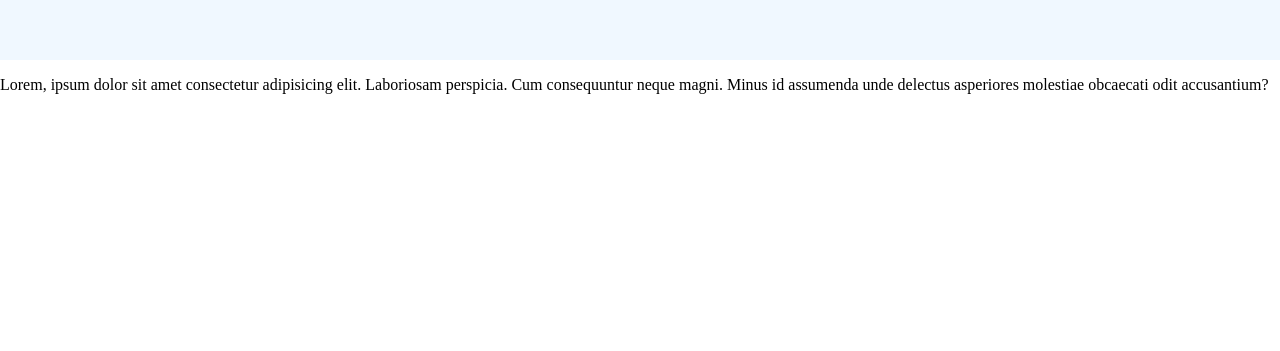
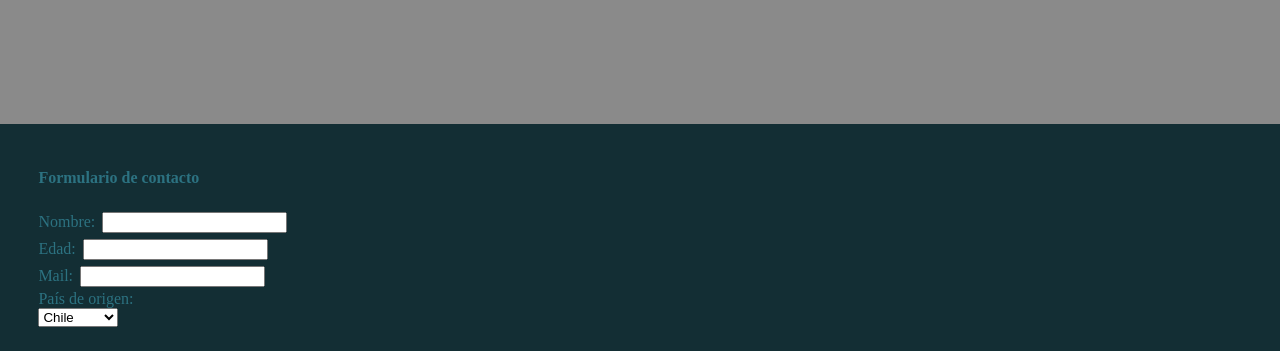
Before and after one commit to mfssanhueza/repo_de_prueba, a plain HTML site: page index.html in a window 1280 px wide. Shown: the part 810-1161 px from the top of the page. Before the commit the page ends 920 px from the top, so only its background shows below. Drawn offline with Linux system fonts and the light colour scheme.

Commit message:
commit final

```diff
--- a/index.html
+++ b/index.html
@@ -19,7 +19,22 @@
         <p>Lorem ipsum dolor sit amet consectetur adipisicing elit. At impedit illo soluta facere iusto. Voluptas modi neque consequatur minima quasi pariatur vitae eum illo. Officiis aliquam quae sit velit iusto.Ipsam ea odit voluptatem voluptatibus sint iure laboriosam cupiditate dolor officiis nesciunt! Cupiditate sunt recusandae nihil, minima et saepe magni ab mollitia dolorum aperiam! Inventore reprehenderit doloremque odio molestias cupiditate!</p>
     </div>
     <footer>
-        <p>Lorem, ipsum dolor sit amet consectetur adipisicing elit. Laboriosam perspicia. Cum consequuntur neque magni. Minus id assumenda unde delectus asperiores molestiae obcaecati odit accusantium?</p>
+        <form>
+            <h4>Formulario de contacto</h4><br>
+            <label for="nombre">Nombre:</label>
+			<input type="text"><br>
+            <label for="edad">Edad:</label>
+            <input type="number"><br>
+            <label for="edad">Mail:</label>
+            <input type="text"><br>
+            <label for="country">País de origen:</label><br>
+			<select>
+				<option value="cl">Chile</option>
+				<option value="br">Brasil</option>
+				<option value="col">Colombia</option>
+				<option value="ar">Argentina</option>
+			</select>
+		</form>
     </footer>
 
 </body>
--- a/style.css
+++ b/style.css
@@ -12,6 +12,7 @@ nav{
     position: static;
 }
 .header{
+    text-align: center;
     height: 20vh;
     background-color: aquamarine;
 }
@@ -22,6 +23,16 @@ h4{
     display: inline-block;
 }
 .content{
+    padding: 4vh 4vw;
+    text-align: justify;
     height: 80vh;
-    background-color: aliceblue;
+    background-color: #8A8A8A;
 }
+footer{
+    background-color: #132E34;
+    color: #2C7281;
+    padding: 3vh 3vw;
+}
+input{
+    margin: 3px;
+}
```
